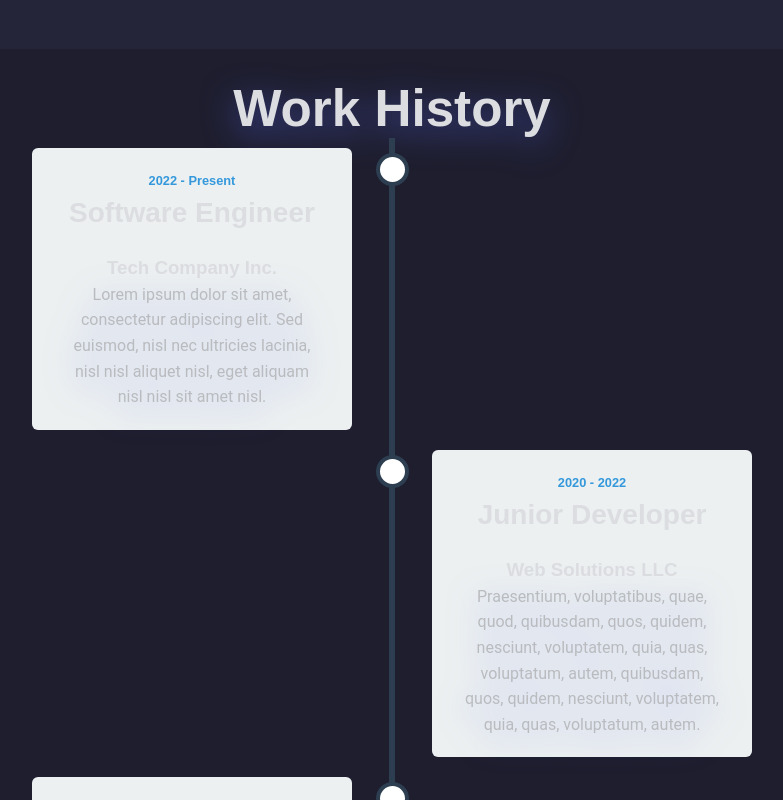
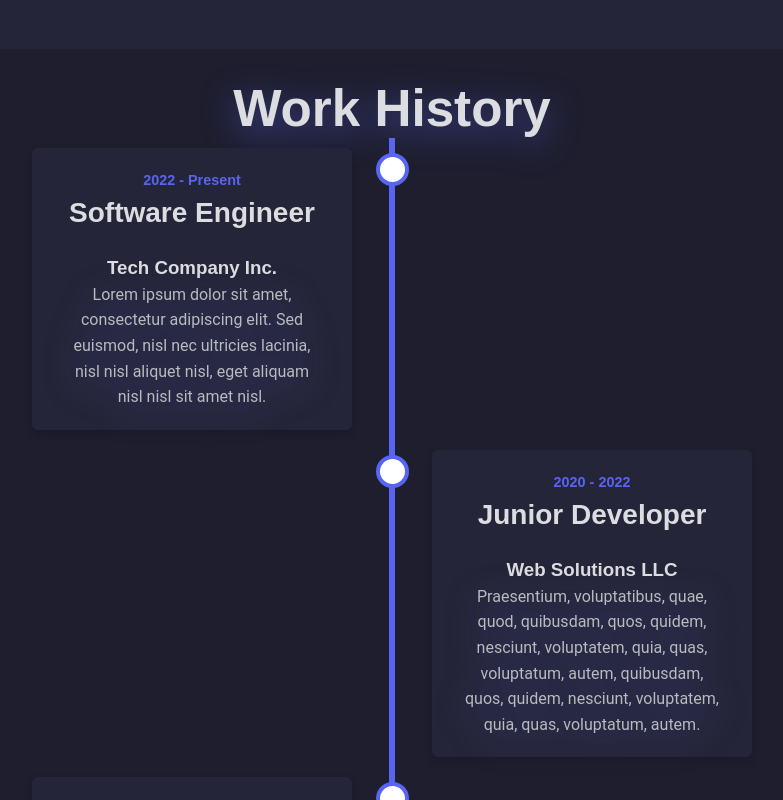
Before and after one commit to EverettHanke/MyPortfolio, a React app: page / in a window 1280 px wide. Shown: the part 3600-4400 px from the top of the page, without its empty margins (248-1031 px from the left). Built offline with nearby package versions, Linux system fonts and the light colour scheme; the HTML template or start-up script is replaced by a standard one.

Commit message:
refactoring cards to match theme

```diff
--- a/src/styles/Timeline.css
+++ b/src/styles/Timeline.css
@@ -15,7 +15,7 @@
     content: '';
     position: absolute;
     width: 6px;
-  background-color: #2c3e50;
+    background-color: var(--dark-accent); /* Updated */
     top: 0;
     bottom: 0;
     left: 50%;
@@ -43,8 +43,8 @@
     width: 25px;
     height: 25px;
     right: -17px;
-  background-color: white;
-  border: 4px solid #2c3e50;
+    background-color: white; /* Reverted */
+    border: 4px solid var(--dark-accent); /* Updated */
     top: 15px;
     border-radius: 50%;
     z-index: 1;
@@ -56,17 +56,20 @@
 
 .timeline-content {
     padding: 20px 30px;
-  background-color: #ecf0f1;
+    background-color: var(--dark-surface); /* Updated */
     position: relative;
     border-radius: 6px;
+    box-shadow: 0 4px 8px rgba(0, 0, 0, 0.2);
 }
 
 .date {
-  font-size: 0.8rem;
+    font-size: 0.9rem;
     font-weight: bold;
-  color: #3498db;
+    color: var(--dark-accent); /* Updated */
+    margin-bottom: 10px;
 }
 
 h2 {
     margin-top: 0;
+    color: var(--light-text); /* Updated */
 }
--- a/src/styles/slideVFX.css
+++ b/src/styles/slideVFX.css
@@ -54,3 +54,15 @@ section, .project{
     animation-timeline: view();
     animation-range: entry 0;
 }
+
+.timeline-item.slide-in-left {
+    animation: slide-fade-in-sideL;
+    animation-timeline: view();
+    animation-range: entry 0;
+}
+
+.timeline-item.slide-in-right {
+    animation: slide-fade-in-sideR;
+    animation-timeline: view();
+    animation-range: entry 0;
+}
```
Lines whose indentation alone changed are shown as unchanged.
